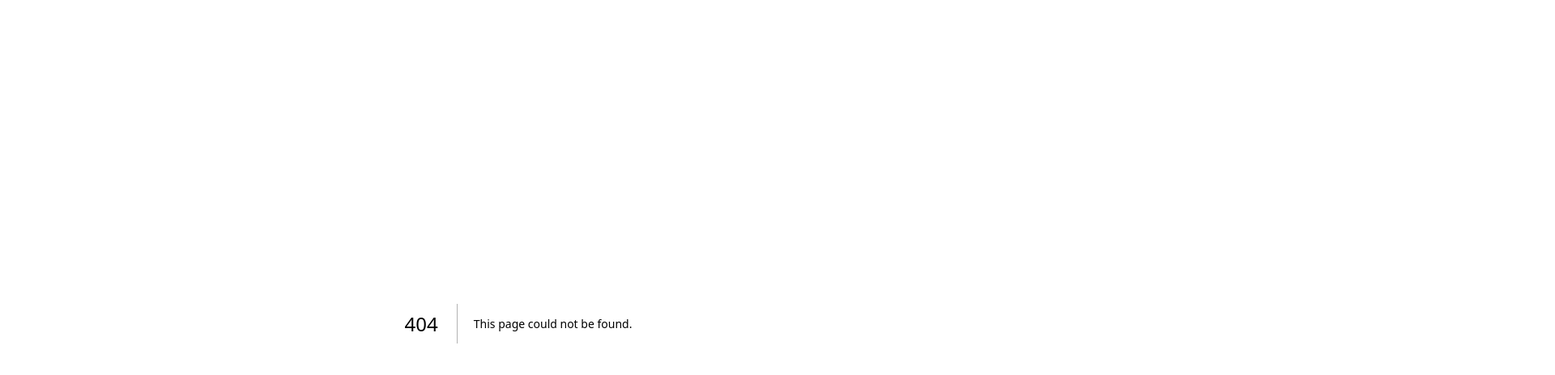
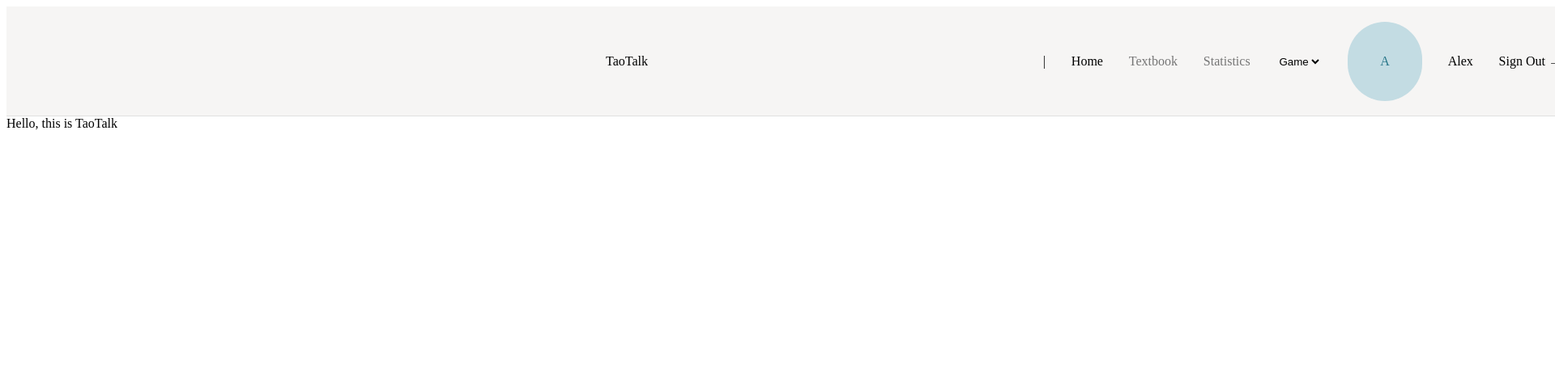
Before and after one commit to taodemy/taotalk, a Next.js app: page /header-example in a window 1280 px wide. Before the commit this address had no page. Shown: the top 464 px of the page at 81% size, 1920 px wide, since content can reach past the window. Built offline with nearby package versions, Linux system fonts and the light colour scheme.

Commit message:
feat: draft header

```diff
--- /dev/null
+++ b/src/components/Header/AccountLabel.js
@@ -0,0 +1,20 @@
+import styles from './Header.module.css';
+
+export default function AccountLabel({ userName }) {
+  return (
+    <>
+      <div
+        style={{
+          borderRadius: '120px',
+          padding: '40px',
+          backgroundColor: '#C3DCE3',
+          color: '#2B788B',
+        }}
+      >
+        {userName.charAt(0).toUpperCase()}
+      </div>
+      <div> {userName}</div>
+      <div>Sign Out &rarr; </div>
+    </>
+  );
+}
--- /dev/null
+++ b/src/components/Header/Header.module.css
@@ -0,0 +1,51 @@
+.header {
+    display: flex;
+    flex-direction: column;
+    justify-content: center;
+    align-items: center;
+    padding: 24px 370px;
+
+    position: relative;
+    width: 1920px;
+    height: 88px;
+
+    /* Primaty/Grey Light */
+    background: #F6F5F4;
+    box-shadow: inset 0px -1px 0px #E0E0E0;
+  }
+
+.frame4 {
+  /* Frame 4 */
+  display: flex;
+  flex-direction: row;
+  justify-content: space-between;
+  align-items: center;
+  padding: 0px;
+
+  width: 1180px;
+  height: 40px;
+}
+
+.frame9 {
+  /* Auto layout */
+  display: flex;
+  flex-direction: row;
+  align-items: center;
+  padding: 0px;
+  gap: 30px;
+
+  width: 508px;
+  height: 22px;
+}
+
+.frame8 {
+  /* Frame 8 */
+  display: flex;
+  flex-direction: row;
+  align-items: center;
+  padding: 0px;
+  gap: 30px;
+
+  width: 197px;
+  height: 40px;
+}
--- /dev/null
+++ b/src/components/Header/Index.js
@@ -0,0 +1,21 @@
+import React from 'react';
+import styles from './Header.module.css';
+import Title from './Title';
+import AccountLabel from './AccountLabel';
+
+const Header = () => (
+  <div className={styles.header}>
+    <div className={styles.frame4}>
+      <div className={styles.frame9}>TaoTalk </div>
+      <div>|</div>
+      <Title content={'Home'} isActive={true} />
+      <Title content={'Textbook'} isActive={false} />
+      <Title content={'Statistics'} isActive={false} />
+      <select style={{ borderWidth: 0, backgroundColor: '#F6F5F4' }}>
+        <option value="Game">Game</option>
+      </select>
+      <AccountLabel userName={'Alex'} />
+    </div>
+  </div>
+);
+export default Header;
--- /dev/null
+++ b/src/components/Header/Title.js
@@ -0,0 +1,7 @@
+export default function Title({ content, isActive }) {
+  if (isActive) {
+    return <div>{content}</div>;
+  } else {
+    return <div style={{ color: '#757575' }}>{content}</div>;
+  }
+}
--- /dev/null
+++ b/src/pages/header-example.tsx
@@ -0,0 +1,10 @@
+import Header from '../components/Header';
+
+export default function Home() {
+  return (
+    <div>
+      <Header />
+      Hello, this is TaoTalk
+    </div>
+  );
+}
```
